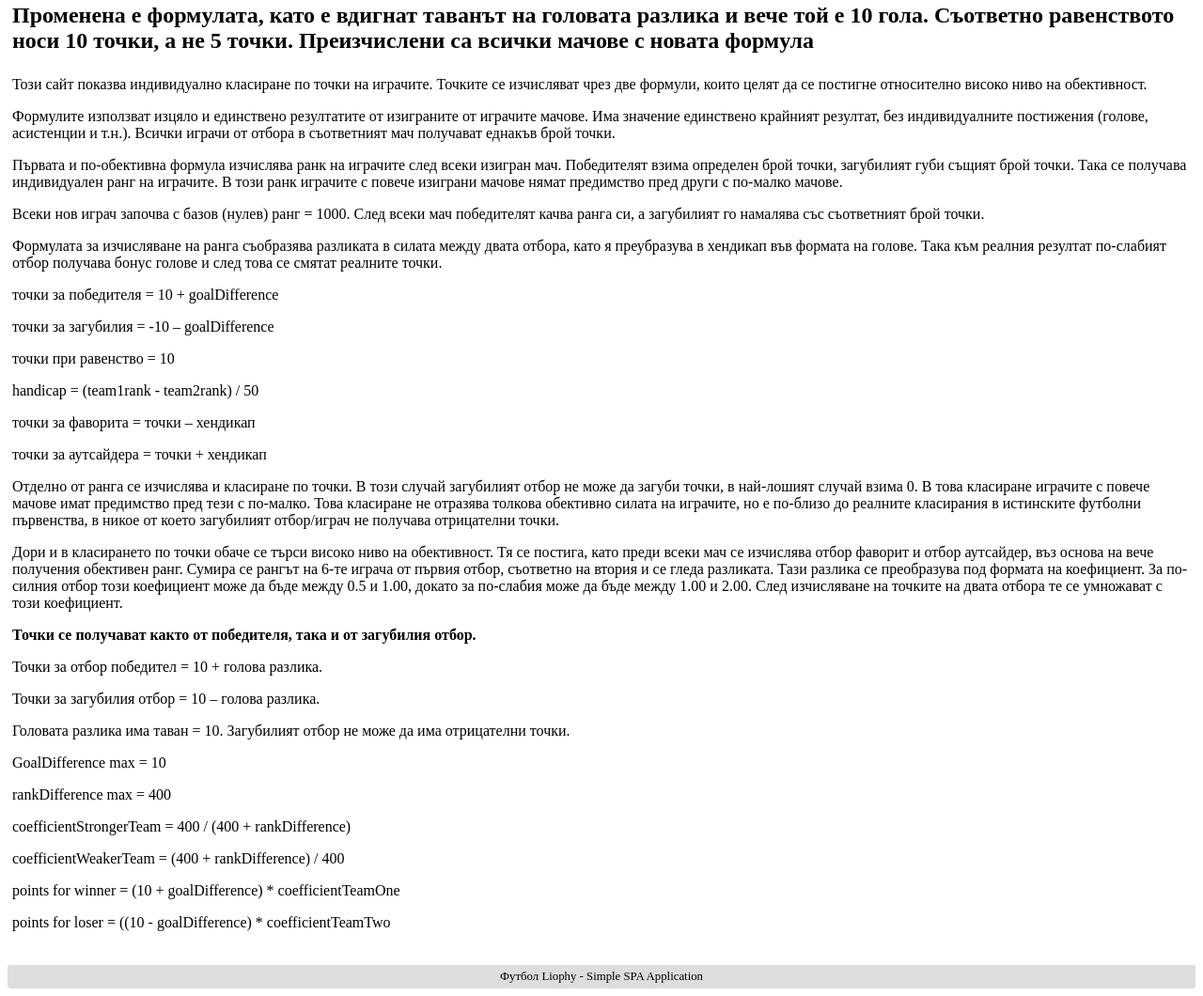
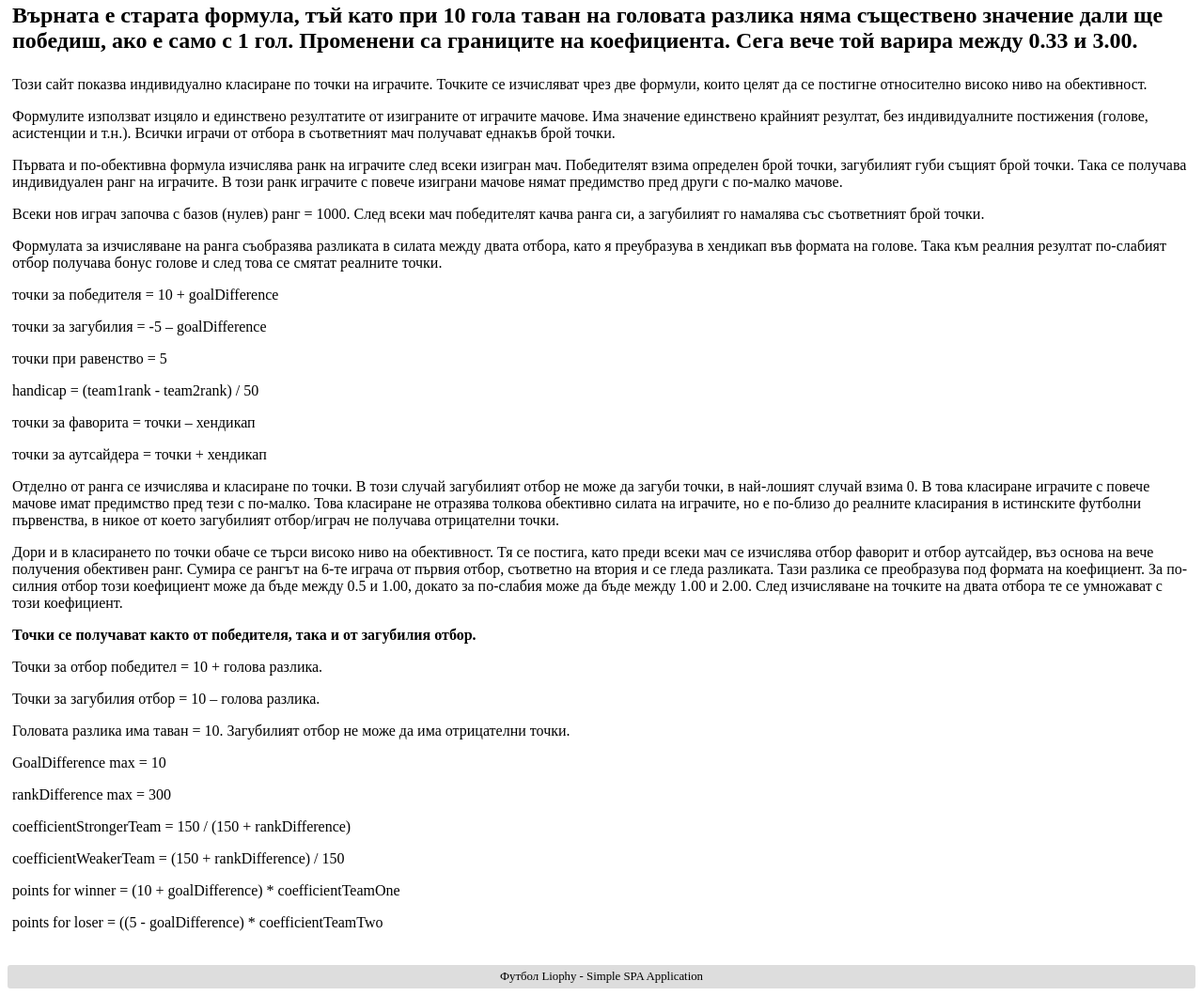
Before and after one commit to Liophy/liophy.github.io, a plain HTML site: page index.html in a window 1280 px wide. Shown: the part 237-1297 px from the top of the page at 94% size. Drawn offline with nearby package versions, Linux system fonts and the light colour scheme; no server answers; a script that the page names is missing.

Commit message:
Върната е старата формула за точките, променени са границите на коефициента: 0.33 - 3.00

```diff
--- a/index.html
+++ b/index.html
@@ -41,7 +41,7 @@
             <h1>Футбол</h1>
             <h2>ЪПДЕЙТ
                 <p>
-                    Променена е формулата, като е вдигнат таванът на головата разлика и вече той е 10 гола. Съответно равенството носи 10 точки, а не 5 точки. Преизчислени са всички мачове с новата формула
+                    Върната е старата формула, тъй като при 10 гола таван на головата разлика няма съществено значение дали ще победиш, ако е само с 1 гол. Променени са границите на коефициента. Сега вече той варира между 0.33 и 3.00.
                 </p>
             </h2>
 
@@ -53,8 +53,8 @@
 
             <p>Формулата за изчисляване на ранга съобразява разликата в силата между двата отбора, като я преубразува в хендикап във формата на голове. Така към реалния резултат по-слабият отбор получава бонус голове и след това се смятат реалните точки.</p>
             <p>точки за победителя = 10 + goalDifference</p>
-            <p>точки за загубилия =  -10 – goalDifference</p>
-            <p>точки при равенство =  10 </p>
+            <p>точки за загубилия =  -5 – goalDifference</p>
+            <p>точки при равенство =  5 </p>
 
             <p>handicap = (team1rank - team2rank) / 50</p>
 
@@ -76,16 +76,16 @@
 
 
             <p>GoalDifference  max = 10</p>
-            <p>rankDifference  max = 400</p>
+            <p>rankDifference  max = 300</p>
 
 
 
-            <p>coefficientStrongerTeam = 400 / (400 + rankDifference) </p>
-            <p>coefficientWeakerTeam = (400 + rankDifference) / 400</p>
+            <p>coefficientStrongerTeam = 150 / (150 + rankDifference) </p>
+            <p>coefficientWeakerTeam = (150 + rankDifference) / 150</p>
 
 
             <p>points for winner = (10 + goalDifference) * coefficientTeamOne</p>
-            <p>points for loser = ((10 - goalDifference) * coefficientTeamTwo</p>
+            <p>points for loser = ((5 - goalDifference) * coefficientTeamTwo</p>
 
             </p>
 
```
